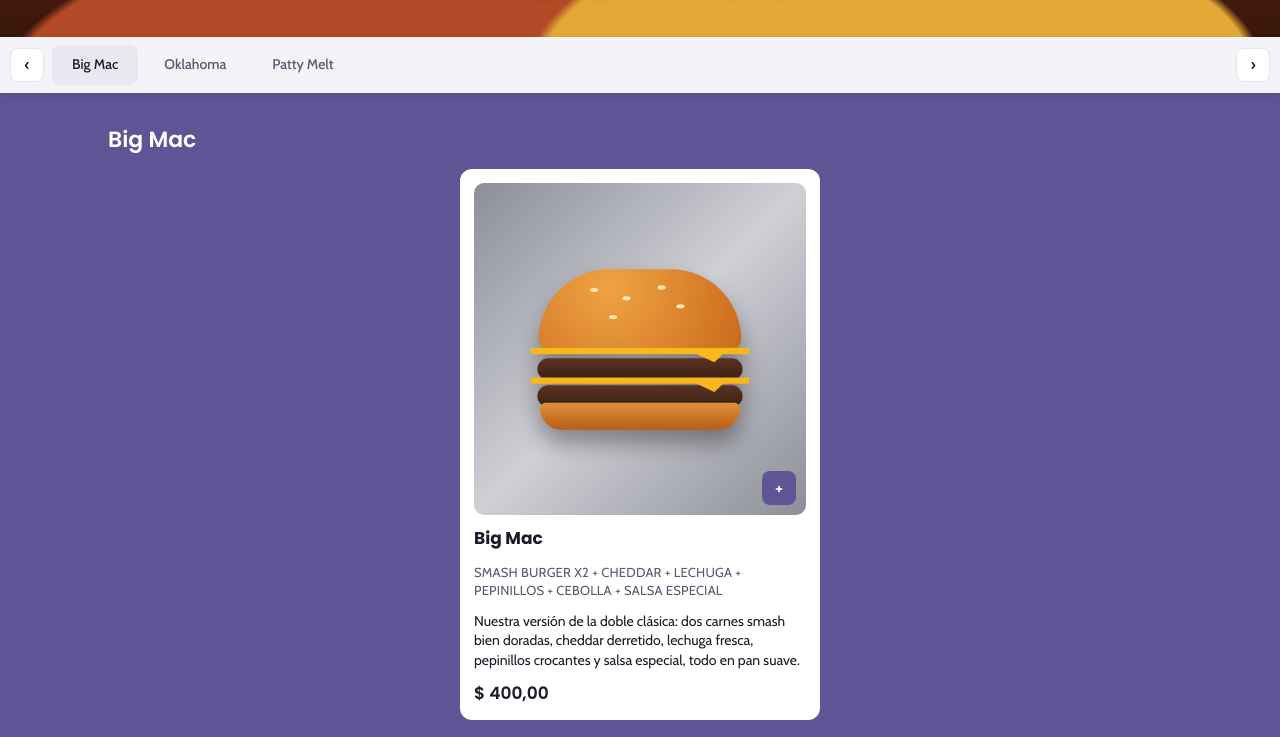
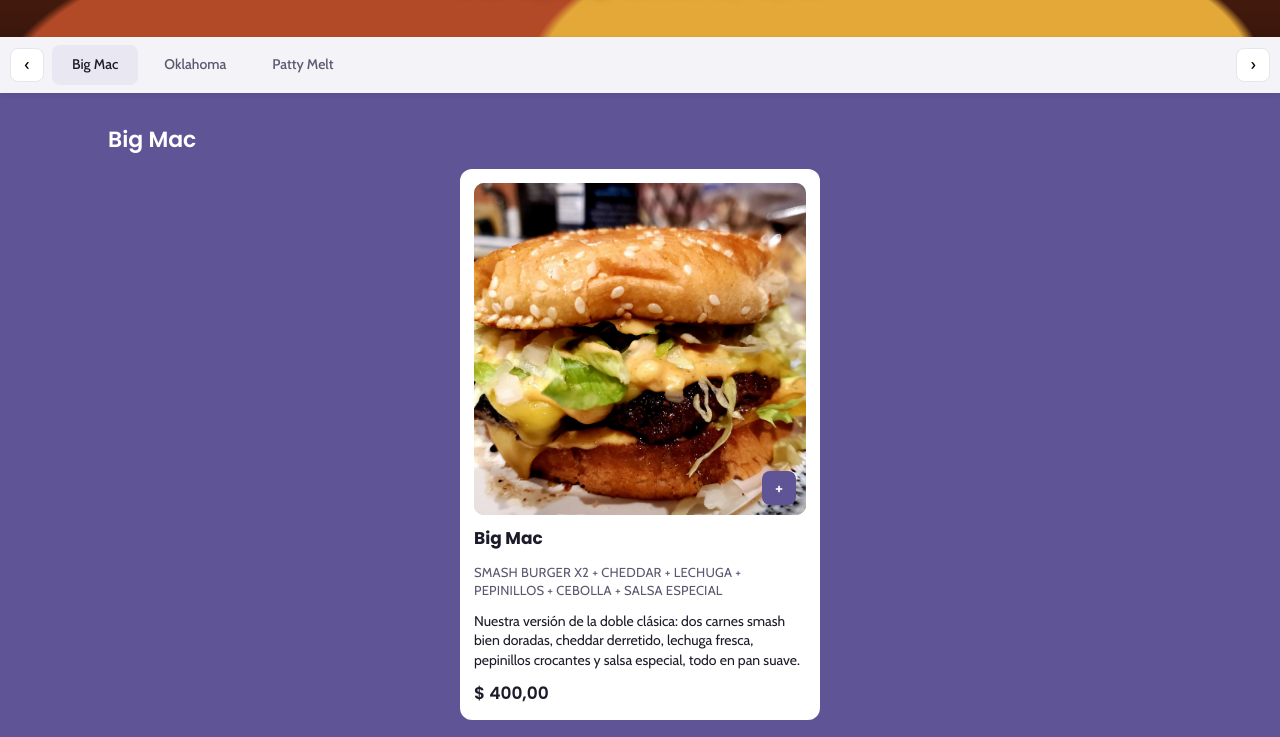
Before and after one commit to mjvy5dk8mz-cpu/guju-burgers, a plain HTML site: page index.html in a window 1280 px wide. Shown: the part 360-1097 px from the top of the page. Drawn offline with nearby package versions, Linux system fonts and the light colour scheme.

Commit message:
Foto de Big Mac
Co-Authored-By: Claude Sonnet 5.5 <noreply@anthropic.com>

```diff
--- a/index.html
+++ b/index.html
@@ -215,7 +215,7 @@ footer{background:#fff;text-align:center;padding:22px;font-size:14px;color:var(-
 /* ====== CONFIG: editá precios y textos acá ====== */
 const PRODUCTS = [
   { id:'clasica', cat:'clasica', name:'Big Mac',
-    desc:'Smash burger x2 + cheddar + lechuga + pepinillos + cebolla + salsa especial', price:400,
+    desc:'Smash burger x2 + cheddar + lechuga + pepinillos + cebolla + salsa especial', price:400, img:'bigmac.webp',
     about:'Nuestra versión de la doble clásica: dos carnes smash bien doradas, cheddar derretido, lechuga fresca, pepinillos crocantes y salsa especial, todo en pan suave.',
     layers:['bun-t','cheese','patty','cheese','patty second','bun-b'] },
   { id:'oklahoma', cat:'oklahoma', name:'Oklahoma Burger',
```
Also changed, not shown: bigmac.webp (added).
